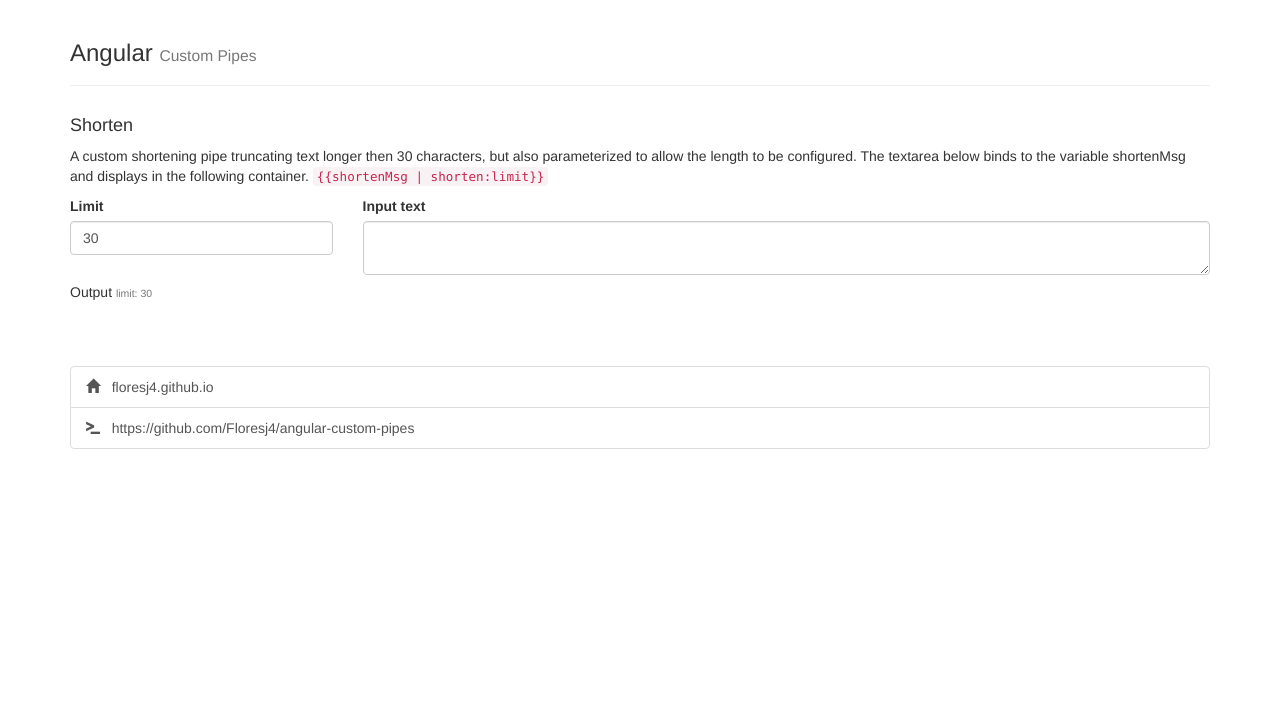
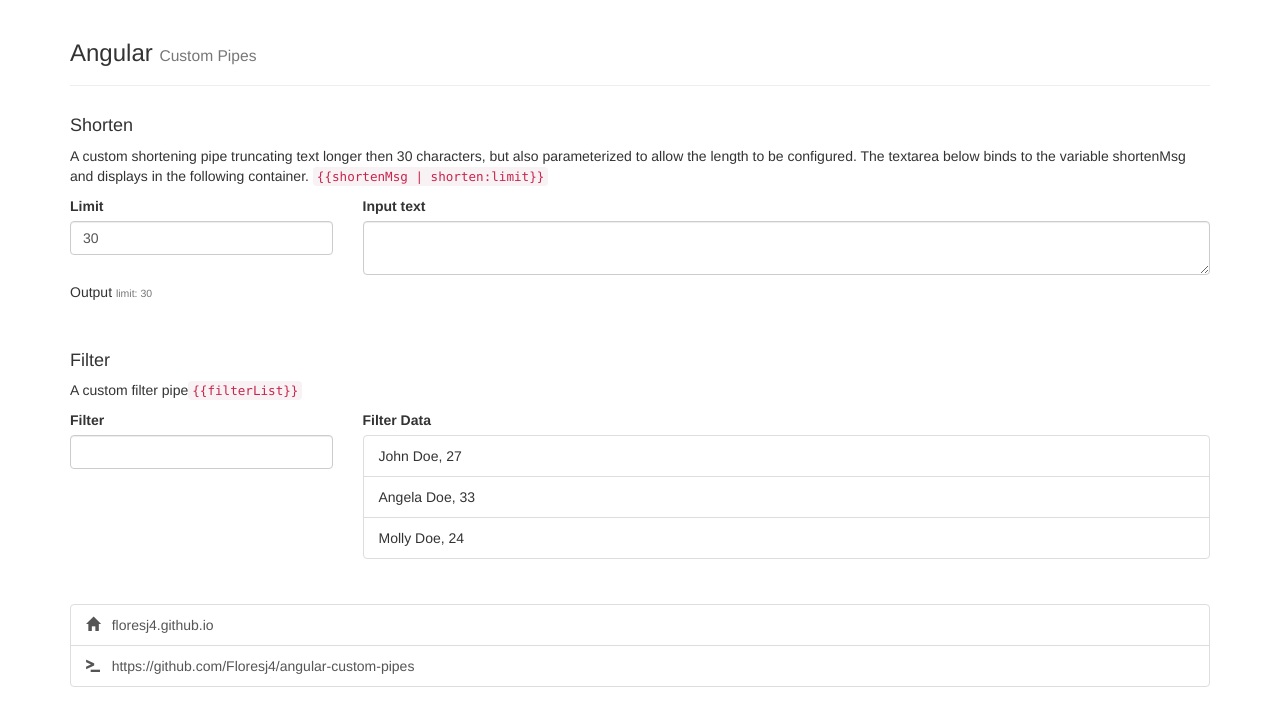
Before and after one commit to Floresj4/angular-custom-pipes, an Angular app: page / in a window 1280 px wide. Shown: the top 726 px of the page. Built offline with nearby package versions, Linux system fonts and the light colour scheme.

Commit message:
starting filter pipe

```diff
--- a/src/app/app.component.html
+++ b/src/app/app.component.html
@@ -56,6 +56,38 @@
     </div>
   </div>
 
+  <div class="row">
+    <div class="col-xs-12">
+      <h4>Filter</h4>
+      <p>
+        A custom filter pipe<code [innerHTML]="getFilterCmd()"></code>
+      </p>
+    </div>
+  </div>
+
+  <div class="row">
+    <form [formGroup]="filterForm">
+
+      <div class="col-xs-3">
+        <label for="filterText">Filter</label>
+        <input type="text"
+            id="filterText"
+            name="filterText"
+            formControlName="filterText"
+            class="form-control">
+      </div>
+
+      <div class="col-xs-9">
+        <label>Filter Data</label>
+        <ul class="list-group">
+          <li class="list-group-item" *ngFor="let d of filterData">
+            {{ d.name }}, {{ d.age }}</li>
+        </ul>
+      </div>
+
+    </form>
+  </div>
+
   <div class="row" style="margin-top:25px">
     <div class="col-xs-12">
       <div class='list-group'>
--- a/src/app/app.component.ts
+++ b/src/app/app.component.ts
@@ -12,17 +12,34 @@ export class AppComponent implements OnInit {
   limit: number;
 
   shortenForm: FormGroup;
+  filterForm: FormGroup;
+
+  filterData: any[];
 
   ngOnInit() {
     this.limit = 30;
 
+    this.filterData = [
+      { name: 'John Doe', age: 27 },
+      { name: 'Angela Doe', age: 33 },
+      { name: 'Molly Doe', age: 24 },
+    ];
+
     this.shortenForm = new FormGroup({
       'limitInput': new FormControl(this.limit, Validators.min(1)),
       'shortenText': new FormControl(null)
+    });
+
+    this.filterForm = new FormGroup({
+      'filterText': new FormControl(null)
     });
   }
 
   getShortenCmd() {
     return '{{shortenMsg | shorten:limit}}';
   }
+
+  getFilterCmd() {
+    return '{{filterList}}';
+  }
 }
```
Also changed, not shown: src/app/pipes/filter.pipe.ts (added, +11 -0 lines).
